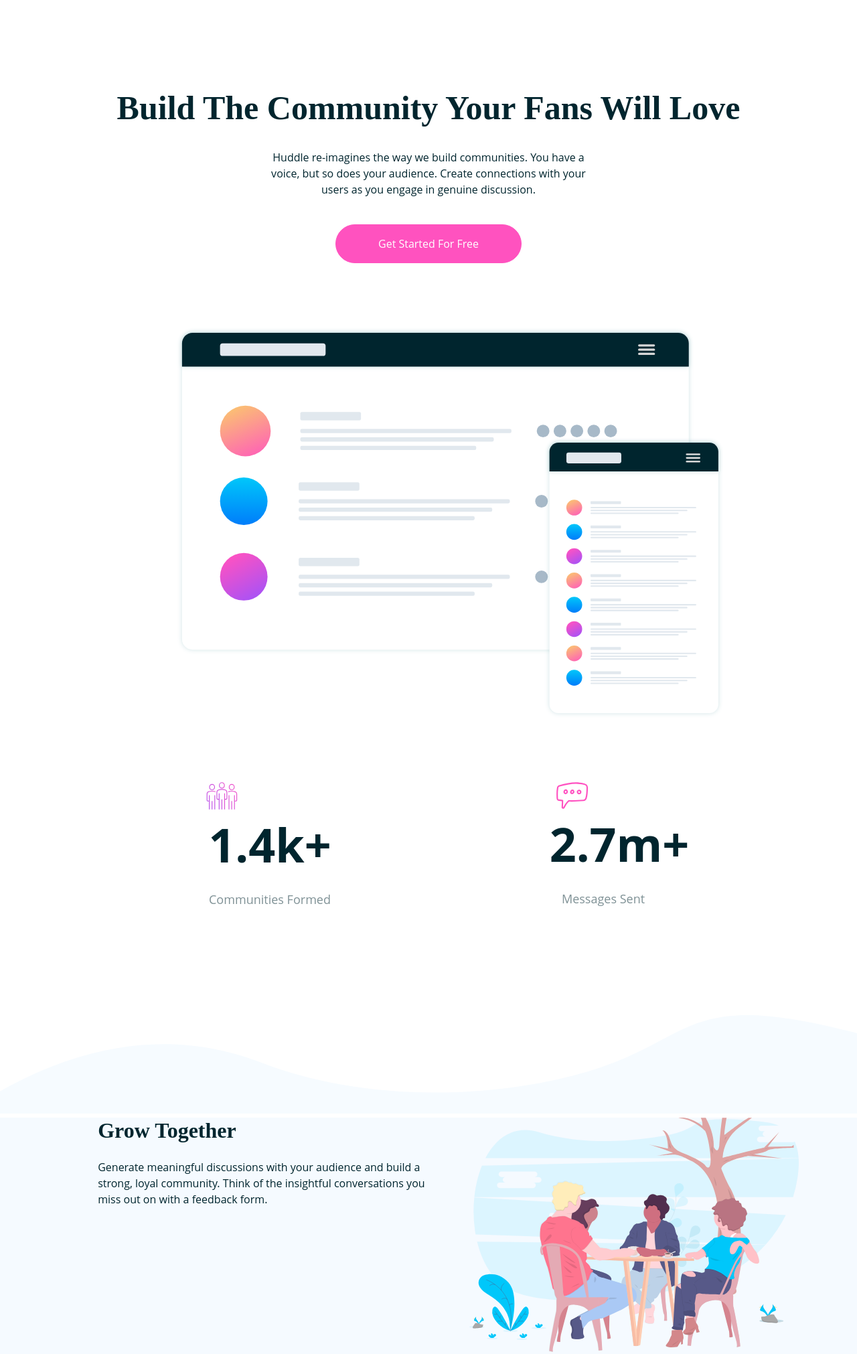
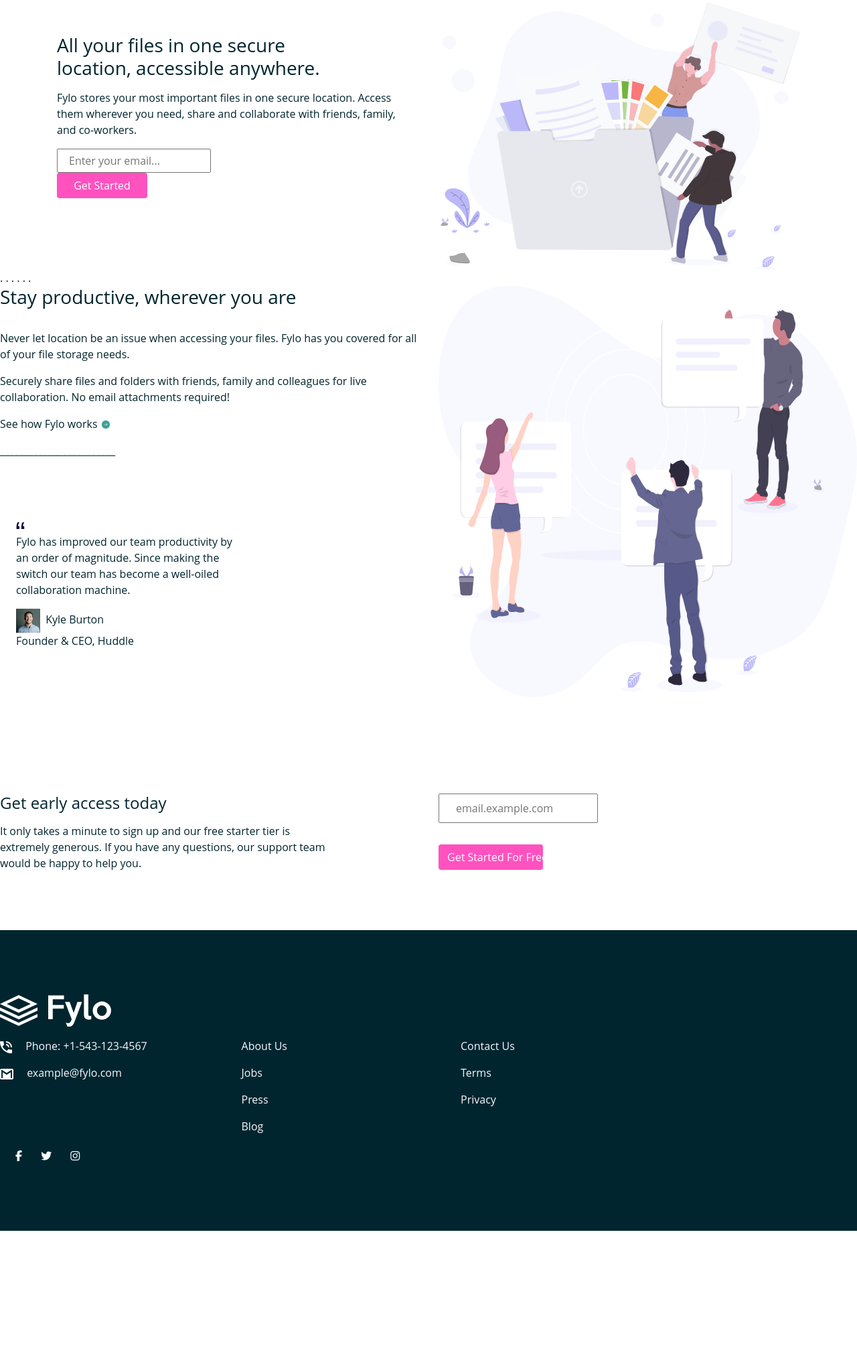
Before and after one commit to caiosribeiro/fylo, a plain HTML site: page index.html in a window 1280 px wide. Shown: the part 196-2218 px from the top of the page at 67% size. After the commit the page ends 2034 px from the top, so only its background shows below. Drawn offline with nearby package versions, Linux system fonts and the light colour scheme.

Commit message:
Update index.html

```diff
--- a/index.html
+++ b/index.html
@@ -8,176 +8,176 @@
 
   <link rel="stylesheet" href="https://stackpath.bootstrapcdn.com/bootstrap/4.1.3/css/bootstrap.min.css" integrity="sha384-MCw98/SFnGE8fJT3GXwEOngsV7Zt27NXFoaoApmYm81iuXoPkFOJwJ8ERdknLPMO" crossorigin="anonymous">
 
+  <script src="https://kit.fontawesome.com/047671d39d.js" crossorigin="anonymous"></script>
+
   <link rel="stylesheet" type="text/css" href="estilo.css">
 
-  <script src="https://kit.fontawesome.com/047671d39d.js" crossorigin="anonymous"></script>
+  <script>
+    function acao1(){
+      document.getElementById('result1').innerHTML = 'Please check your name'
+      document.getElementById('result1').style.color = 'red'
+      document.getElementById('email1').style.border = '1px solid red'
+      document.getElementById('btn1').style.marginTop = '-3.5%'
+    }
 
-  <title>Frontend Mentor | Huddle landing page with curved sections</title>
-
-  <script>
-    /*
-    function acao() {
-      document.getElementById('result').innerHTML='Check your email please'
-      document.getElementById('result').style.color='red'
-      document.getElementById('email').style.border='1px solid red'
-      document.getElementById('btn').style.marginTop = '-7%'
-    }*/
-
-    function acao1(){
-      document.getElementById('result').innerHTML='Check your email please'
-      document.getElementById('result').style.color='red'
-      document.getElementById('email').style.border='1px solid red'
-      document.getElementById('btn').style.marginTop = '-4%'
-      document.getElementById('result').style.fontSize ='11px'
+    function acao2(){
+      document.getElementById('result2').innerHTML = 'Please check your name'
+      document.getElementById('result2').style.color = 'white'
+      document.getElementById('email2').style.border = '1px solid red'
+      document.getElementById('btn2').style.marginTop = '-3.5%'
     }
   </script>
 
+  <title>Frontend Mentor | Fylo landing page with two column layout</title>
 
 </head>
 <body>
-<!-------------COMEÇO-------->
-  <header class="pb-5">
-    <img src="images/logo.svg" id="logo" class="ml-5 pt-5 pb-5 mb-5">
+  <header class="pt-5 pb-5">
+    <nav class="container nav navbar">
+      <img src="images/logo.svg">
 
-    <button class="mr-5 mb-5 mt-5 pl-4 pr-4 pt-2 pb-2">Try it free</button>
+      <ul class="nav">
+        <li class="pr-5">Features</li>
+        <li class="pr-5 pl-5">Team</li>
+        <li class="pl-5">Sign In</li>
+      </ul>
+
+    </nav>
   </header>
-<!------------SECAO1--------->
-  <section class="container mt-5" id="secao1">
-<!---------------ARTIGO1------------->
-    <article class="pt-5">
-      <h1 class="pb-4">Build The Community Your Fans Will Love</h1>
+
+  <section class="container">
+    <article class="row pt-5" id="artigo1">
+      <div class="col-md-6 pt-5">
+        <h3 class="pb-2">
+          All your files in one secure<br> location, accessible anywhere.
+        </h3>
 
         <p>
-        Huddle re-imagines the way we build communities. You have a<br> voice, but so does
-        your audience. Create connections with your<br> users as you engage in genuine discussion.
+          Fylo stores your most important files in one secure location.
+          Access<br> them wherever you need, share and collaborate with friends,
+          family,<br> and co-workers.
         </p>
 
         <div>
-        <button class="mt-4 mb-5 pl-5 pr-5 pt-3 pb-3">Get Started For Free</button>
+          <input type="email" placeholder="Enter your email..." class="pl-3 pt-1 pb-1" id="email1"></div>
+          <div id="result1"></div>
+          <button type="button" class=" btn" id="btn1" onclick="acao1()">Get Started</button>
+
+
+        </div>
+      </div>
+
+      <img src="images/illustration-1.svg" class="col-md-6">
+    </article>
+  </section>
+
+  <div id="divisor">
+    .
+    .
+    .
+    .
+    .
+    .
+  </div>
+
+  <section class="secao2 mt5">
+    <article class="row pb-5" id="artigo2">
+      <div class="col-md-6 pb-5">
+        <h3 class="pb-4">Stay productive, wherever you are</h3>
+
+        <p>
+          Never let location be an issue when accessing your files. Fylo has you
+          covered for all of your file storage needs.
+        </p>
+
+        <p>
+          Securely share files and folders with friends, family and colleagues for
+          live collaboration. No email attachments required!
+        </p>
+
+        <p id="flecha">
+        See how Fylo works
+        <img src="images/icon-arrow.svg">
+          <p id="linha" class="pb-5">________________________</p>
+        </p>
+
+        <div class="p-4" id="quadro">
+          <img src="images/icon-quotes.svg">
+
+          <p>
+            Fylo has improved our team productivity by<br> an order of magnitude. Since
+            making the<br> switch our team has become a well-oiled<br> collaboration machine.
+          </p>
+
+
+          <img src="images/avatar-testimonial.jpg" width="40px" class="pr-1">
+          <span id="span1">Kyle Burton</span><br>
+          <span id="span2">Founder & CEO, Huddle</span>
+        </div>
+      </div>
+
+      <img src="images/illustration-2.svg" class="col-md-6">
+    </article>
+  </section>
+
+  <section id="secao3" class="pb-4 pt-5">
+    <article class="pt-5 pb-5 row" id="artigo3">
+      <div class="col-md-6">
+        <h4 class="pb-2">Get early access today</h4>
+
+        <p>
+          It only takes a minute to sign up and our free starter tier is<br> extremely generous.
+          If you have any questions, our support team<br> would be happy to help you.
+        </p>
       </div>
 
 
-      <img class="mt-5 mb-5 pb-5 ml-5 pl-3" src="images/screen-mockups.svg" id="img1">
-    </article>
-<!---------------ARTIGO2------------->
-    <article class="row" id="artigo2">
-      <div class="col-md-6">
-        <img class="mr-5" src="images/icon-communities.svg">
-        <p class="aumentaNumero ml-5 pl-5">1.4k+</p>
-        <p class="ml-5 pl-5 sombra">Communities Formed</p>
-      </div>
-
-      <div class="col-md-6">
-        <img id="ajusteImg" src="images/icon-messages.svg">
-        <p class="aumentaNumero">2.7m+</p>
-        <p class="mr-5 sombra">Messages Sent</p>
-      </div>
-    </article>
-  </section>
-<!-----------------SECAO2---------------->
-  <section id="secao2" class="mt-5 pt-5">
-<!--------------ARTIGO1------------------->
-    <div id="divisorTop1"></div>
-    <article id="artigo1" class="pb-5 mb-5">
-      <div class="container row containers ajuste">
-        <div class="col-md-6 pl-5 ajuste" >
-          <h2 class="mb-4">Grow Together</h2>
-
-          <p>
-            Generate meaningful discussions with your audience and build a<br> strong, loyal community.
-            Think of the insightful conversations you<br> miss out on with a feedback form.
-          </p>
-        </div>
-
-        <img src="images/illustration-flowing-conversation.svg" class="col-md-6 pl-5">
-      </div>
-    </article>
-    <div id="divisorBottom1"></div>
-<!---------------ARTIGO2--------------->
-    <article id="artigo2" class="mt-5 pt-5 pb-5 mb-5">
-      <div class="container row containers">
-        <img src="images/illustration-grow-together.svg" class="col-md-6 pl-5">
-
-        <div class="col-md-6 pl-5 mt-5 pt-5">
-          <h2 class="mb-4">Flowing Conversations</h2>
-
-          <p>
-            You wouldn't paginate a conversation in real life, so why do it online?<br> Our threads have
-            just-in-time loading for a more natural flow.
-          </p>
-        </div>
-      </div>
-    </article>
-<!-------------ARTIGO3----------------->
-<div id="divisorTop2"></div>
-    <article id="artigo3" class="mt-5 pt-5" >
-      <div class="container row containers">
-        <div class="col-md-6 pl-5 mt-5 pt-5">
-          <h2 class="mb-4">Your Users</h2>
-
-          <p>
-            It takes no time at all to integrate Huddle with your app's<br> authentication solution. This means,
-            once signed in to your app, your<br> users can start chatting immediately.
-          </p>
-        </div>
-
-        <img src="images/illustration-your-users.svg"  class="col-md-6 pl-5">
-      </div>
-    </article>
-    <div id="divisorBottom2"></div>
-<!------------ARTIGO4--------------->
-    <article class="container mb-5" id="artigo4">
-      <h2>Ready To Build Your Community?</h2>
-      <div>
-        <button class="mt-4 mb-5 pl-5 pr-5 pt-3 pb-3" type="button">Get Started For Free</button>
+      <div class="col-md-6" id="acesso">
+        <input type="email" placeholder="email.example.com" id="email2" class="mb-2 pt-2 pb-2 pl-4">
+        <div id="result2"></div>
+        <br>
+        <button type="btn" class="btn" id="btn2" onclick="acao2()">Get Started For Free</button>
       </div>
 
     </article>
-<!-------------FINAL------------->
-    <div id="divisorTop3"></div>
-    <footer>
-      <div class="container row containers">
-        <div class="col-md-6 pl-5">
-          <img src="images/footer-logo.svg" class="mt-5 mb-4 pt-5">
+  </section>
 
-          <p class="mb-3">
-            Lorem ipsum dolor sit amet, consectetur<br> adipiscing elit. Mauris nulla quam, hendrerit<br> lacinia
-            vestibulum a, ultrices quis sem.
-          </p>
-
+  <footer class="pt-5 pb-5">
+    <img src="images/f-logo.svg" id="logo" class="pt-5 pb-3">
+    <div class="row">
+      <div class="col-md-3 pr-5">
       <p>
-            <img src="images/icon-phone.svg">
+        <img src="images/icon-phone.svg" class="pr-3">
         Phone: +1-543-123-4567
       </p>
 
       <p>
-            <img src="images/icon-email.svg">
-            example@huddle.com
+        <img src="images/icon-email.svg" class="pr-3">
+        example@fylo.com
       </p>
+      </div>
 
-          <div id="icones" class="mt-5">
-            <i class="fa-brands fa-facebook-square pr-2"></i>
-            <i class="fa-brands fa-instagram pr-2"></i>
-            <i class="fa-brands fa-twitter-square"></i>
+      <div class="col-md-3 pl-5">
+        <p>About Us</p>
+        <p>Jobs</p>
+        <p>Press</p>
+        <p>Blog</p>
+      </div>
+
+      <div class="col-md-3 pl-5">
+        <p>Contact Us</p>
+        <p>Terms</p>
+        <p>Privacy</p>
       </div>
     </div>
 
-        <div class="col-md-6 mt-5 pt-5">
-          <p id="detalhe">Newsletter</p>
+    <div class="col-md-12 mb-5">
+      <i class="fa-brands fa-facebook-f p-2 mr-2"></i>
+      <i class="fa-brands fa-twitter p-2 mr-2"></i>
+      <i class="fa-brands fa-instagram p-2"></i>
+    </div>
 
-          <p>
-            To recieve tips on how to grow your community,<br> sign up to our weekly newsletter. We’ll never
-            send<br> you spam or pass on your email address
-          </p>
 
-          <div class="mt-4">
-            <input type="email" id="email" class="mr-5 pt-2 pb-2" onclick="acao1()">
-            <p id="result"></p>
-            <button type="button" class="btn" onclick="acao()" id="btn">Subscribe</button>
-          </div>
-        </div>
-      </div>
   </footer>
-  </section>
 </body>
 </html>
```
Lines whose indentation alone changed are shown as unchanged.
